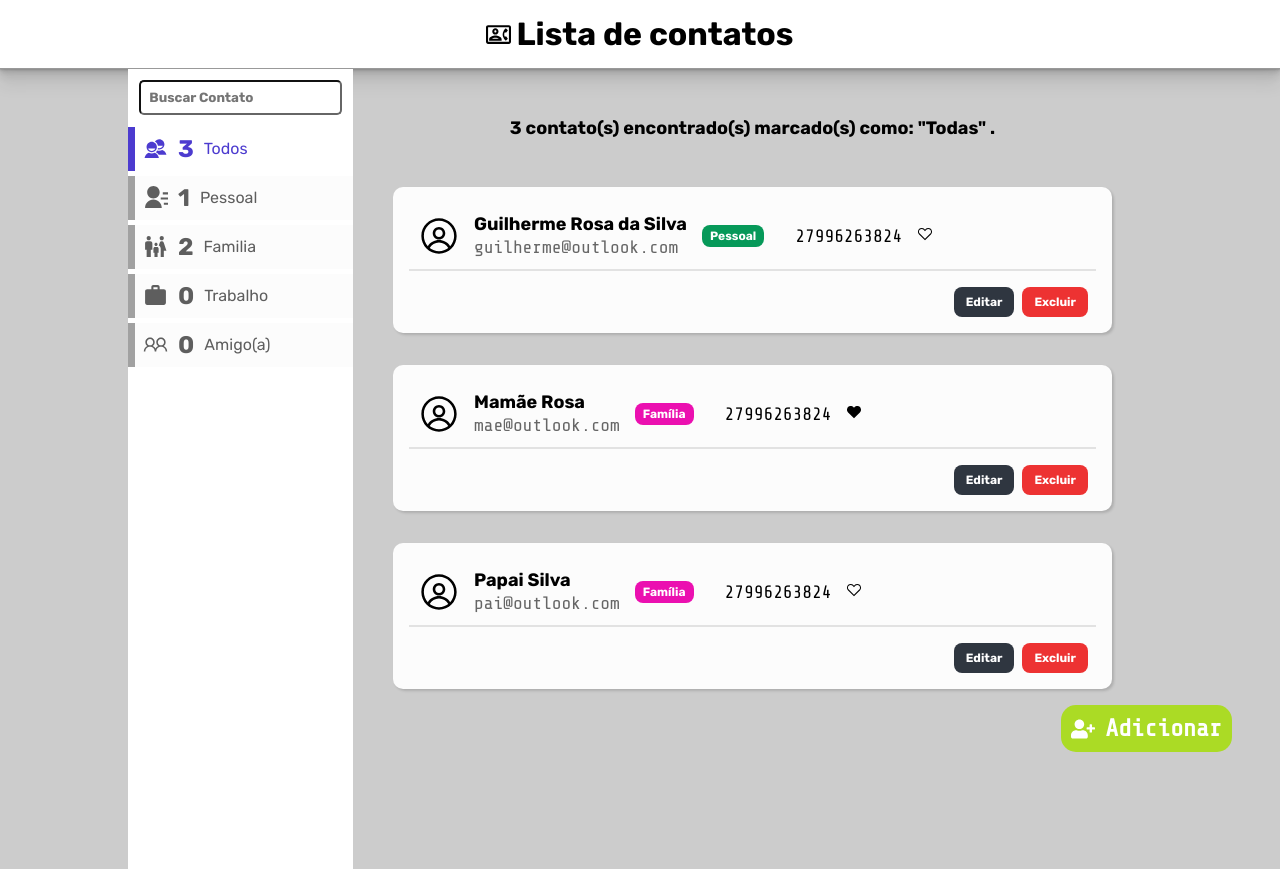
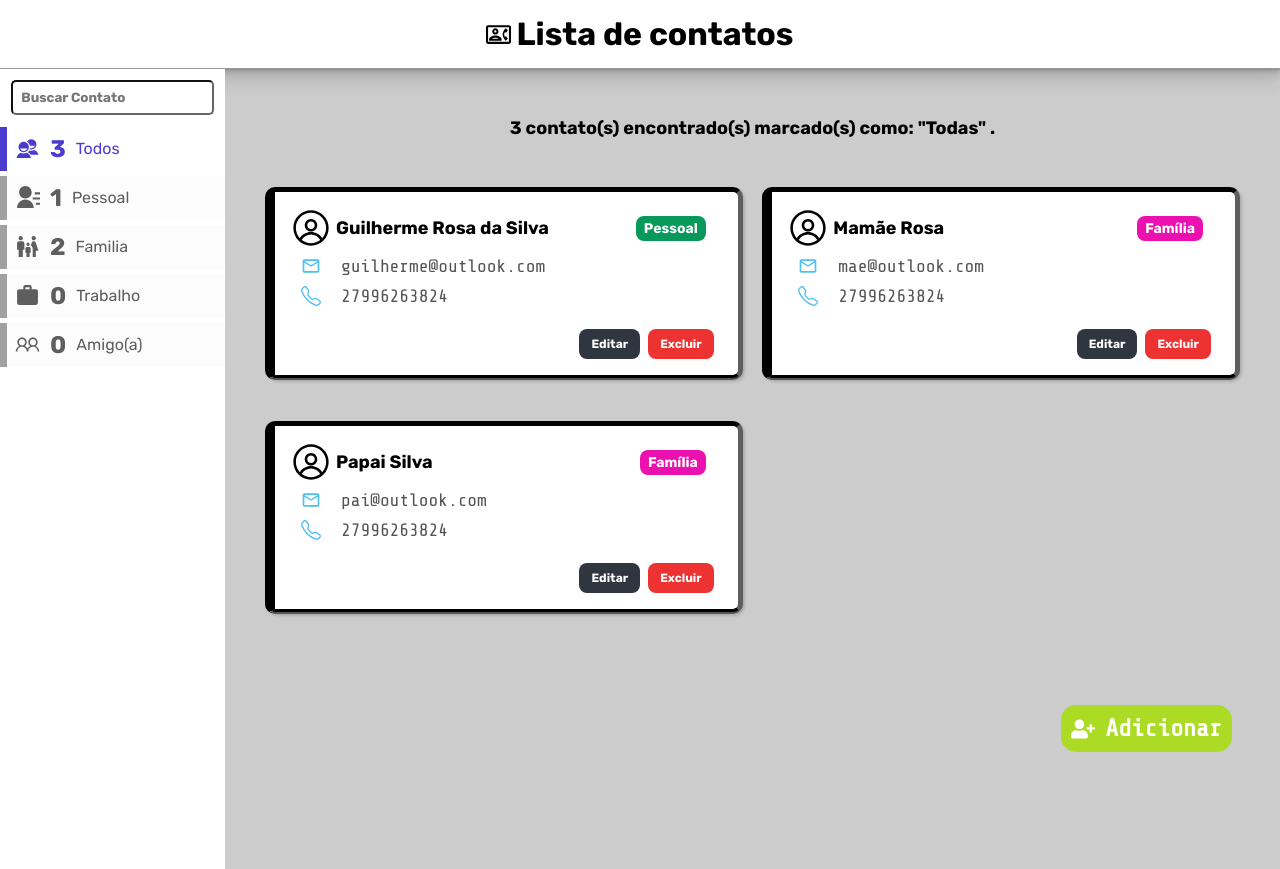
Before and after one commit to guilhermers23/EBAC_M32_Tarefa-ListaDeContatos, a React (Vite) app: page / in a window 1280 px wide. Built offline with nearby package versions, Linux system fonts and the light colour scheme.

Commit message:
Alteração na exibiçao dos Cards

```diff
--- a/src/App.tsx
+++ b/src/App.tsx
@@ -3,14 +3,14 @@ import { Provider } from "react-redux";
 
 import GlobalStyled from "./styles";
 import AppRoutes from "./Routes";
-import Navbar from "./components/Navbar";
+import Header from "./components/Header";
 import store from "./store";
 
 const App = () => {
   return (
     <Provider store={store}>
       <GlobalStyled />
-      <Navbar />
+      <Header />
       <RouterProvider router={AppRoutes} />
     </Provider>
   )
--- a/src/components/CardContact/index.tsx
+++ b/src/components/CardContact/index.tsx
@@ -1,15 +1,16 @@
 import { useDispatch } from "react-redux";
 import { useState } from "react";
 import { RxAvatar } from "react-icons/rx";
-import { VscHeart, VscHeartFilled } from "react-icons/vsc";
 import type ClassContact from "../../models/Contact";
 import { editContact, removeContact } from "../../store/reducers/contact";
 import * as GS from "../../styles";
 import * as S from "./styled";
+import { MdOutlineEmail } from "react-icons/md";
+import { BsTelephone } from "react-icons/bs";
 
 type PropsContact = ClassContact;
 
-const CardContact = ({ id, name, email, phoneNumber, typeContact, favorite }: PropsContact) => {
+const CardContact = ({ id, name, email, phoneNumber, typeContact }: PropsContact) => {
     const dispatch = useDispatch();
     const [edit, setEdit] = useState(false);
     const [newPhone, setNewPhone] = useState(phoneNumber);
@@ -22,7 +23,7 @@ const CardContact = ({ id, name, email, phoneNumber, typeContact, favorite }: Pr
     };
 
     const saveEdit = () => {
-        dispatch(editContact({ id, name, email: newEmail, phoneNumber: newPhone, typeContact, favorite }));
+        dispatch(editContact({ id, name, email: newEmail, phoneNumber: newPhone, typeContact }));
         setEdit(false);
     };
 
@@ -36,21 +37,30 @@ const CardContact = ({ id, name, email, phoneNumber, typeContact, favorite }: Pr
 
     return (
         <S.Card>
-            <S.HeaderContact>
-                <RxAvatar size={40} />
-                <S.Avatar>
-                    <S.TitleContact>
-                        {edit && <em>Editando: </em>}
-                        {name}</S.TitleContact>
-                    <S.Email as={edit ? "textarea" : "email"} value={newEmail}
-                        onChange={(e) => setNewEmail(e.target.value)}
-                        disabled={!edit}>{email}</S.Email>
-                </S.Avatar>
+            <S.Avatar>
+                <S.TitleContact>
+                    <RxAvatar size={40} />
+                    {edit && <em>Editando: </em>}
+                    {name}
+                </S.TitleContact>
                 <S.Tag tagcolor={typeContact}>{typeContact}</S.Tag>
-                <S.Phone as={edit ? "textarea" : "tell"} maxLength={11} disabled={!edit} value={newPhone}
-                    onChange={(e) => setNewPhone(e.target.value)}>{phoneNumber}</S.Phone>
-                <span>{!favorite ? <VscHeart /> : <VscHeartFilled />}</span>
-            </S.HeaderContact>
+            </S.Avatar>
+
+            <S.InfosContact>
+                <label htmlFor="email"><MdOutlineEmail /></label>
+                <input type="email" id="email"
+                    value={newEmail} onChange={e => setNewEmail(e.target.value)}
+                    disabled={!edit}
+                />
+            </S.InfosContact>
+
+            <S.InfosContact>
+                <label htmlFor="phone"><BsTelephone /></label>
+                <input type="tel" id="phone"
+                    maxLength={11} disabled={!edit} value={newPhone}
+                    onChange={e => setNewPhone(e.target.value)}
+                />
+            </S.InfosContact>
 
             <S.ActionsBar>
                 {!edit ? (
--- a/src/components/CardContact/styled.ts
+++ b/src/components/CardContact/styled.ts
@@ -16,48 +16,60 @@ const checkBackgroundColor = (props: PropsTagColor): string => {
 };
 
 export const Card = styled.div`
-  background-color: #fcfcfc;
+  display: flex;
+  flex-direction: column;
+  background-color: var(--color-white);
+  gap: 5px;
   padding: 16px;
   box-shadow: rgba(0, 0, 0, 0.15) 1.95px 1.95px 2.6px;
+  border-top: 5px solid #000000;
+  border-right: 5px inset rgb(10, 10, 10);
+  border-bottom: 5px groove #000000;
+  border-left: 10px solid #000000;
   margin-bottom: 32px;
   border-radius: 10px;
 `;
 
-export const HeaderContact = styled.div`
+export const Avatar = styled.span`
   display: flex;
   align-items: center;
-  gap: 15px;
-  margin: 10px;
-`;
-
-export const Avatar = styled.span`
-  align-items: center;
+  justify-content: space-between;
   gap: 5px;
 `;
 
 export const TitleContact = styled.h3`
+  display: flex;
+  gap: 5px;
+  align-items: center;
   font-size: 18px;
   font-weight: bold;
 `;
 
-export const Phone = styled.textarea`
-  font-size: 18px;
-  line-height: 24px;
+export const InfosContact = styled.span`
+  display: flex;
+  align-items: center;
+  gap: 10px;
   height: 25px;
-  font-family: var(--font-mono);
-  background-color: transparent;
-  border: none;
-  resize: none;
-`;
 
-export const Email = styled(Phone)`
-  color: var(--color-gray);
+  label {
+    padding: 10px;
+    display: flex;
+    align-items: center;
+    font-size: 20px;
+    color: rgb(80, 191, 242);
+  }
+  input {
+    font-size: 18px;
+    border: none;
+    line-height: 24px;
+    font-family: var(--font-mono);
+    background-color: transparent;
+  }
 `;
 
 export const ActionsBar = styled.div`
   display: flex;
   justify-content: end;
-  border-top: 2px solid rgba(0, 0, 0, 0.1);
   padding-top: 16px;
 `;
 
@@ -65,9 +77,8 @@ export const Tag = styled.span<PropsTagColor>`
   padding: 4px 8px;
   color: #fff;
   font-weight: bold;
-  font-size: 12px;
+  font-size: 14px;
   background-color: ${(props) => checkBackgroundColor(props)};
   border-radius: 8px;
   margin-right: 16px;
-  display: inline-block;
 `;
--- a/src/components/Navbar/index.tsx
+++ b/src/components/Header/index.tsx
@@ -1,7 +1,7 @@
 import { MdOutlineContactPhone } from "react-icons/md";
 import * as S from "./styled";
 
-const Navbar = () => (
+const Header = () => (
     <S.Header>
         <S.Logo>
             <MdOutlineContactPhone size='25' />
@@ -10,4 +10,4 @@ const Navbar = () => (
     </S.Header>
 );
 
-export default Navbar;
+export default Header;
--- a/src/containers/ContactList/index.tsx
+++ b/src/containers/ContactList/index.tsx
@@ -1,8 +1,8 @@
 import { useSelector } from "react-redux";
-
 import type { RootReducer } from "../../store";
+import CardContact from "../../components/CardContact";
 import * as GS from "../../styles";
-import CardContact from "../../components/CardContact";
+import * as S from "./styled";
 
 const ContactList = () => {
     const contactsList = useSelector((state: RootReducer) => state.contact);
@@ -38,12 +38,16 @@ const ContactList = () => {
     const contacts = filterContacts();
 
     return (
+        <>
             <GS.Main>
                 <GS.Title as="p">{showMessage(contacts.length)}</GS.Title>
+                <S.SectionCard>
                     {contacts.map((contact) => (
                         <CardContact key={contact.id} {...contact} />
                     ))}
+                </S.SectionCard>
             </GS.Main >
+        </>
     )
 };
 
--- /dev/null
+++ b/src/containers/ContactList/styled.ts
@@ -0,0 +1,7 @@
+import styled from "styled-components";
+
+export const SectionCard = styled.section`
+  display: grid;
+  grid-template-columns: 49% 49%;
+  gap: 2%;
+`;
--- a/src/containers/FormRegister/index.tsx
+++ b/src/containers/FormRegister/index.tsx
@@ -1,10 +1,10 @@
 import { useState } from "react";
 import { useDispatch } from "react-redux";
 import { useNavigate } from "react-router-dom";
+import { addContact } from "../../store/reducers/contact";
 import * as Enums from "../../utilities/enums/ContactEnums";
 import * as GS from "../../styles";
 import * as S from "./styled";
-import { addContact } from "../../store/reducers/contact";
 
 const FormRegister = () => {
     const dispatch = useDispatch();
@@ -17,7 +17,7 @@ const FormRegister = () => {
     const registerForm = (event: React.FormEvent<HTMLFormElement>) => {
         event.preventDefault();
         try {
-            dispatch(addContact({ name, email, phoneNumber: phone, typeContact, favorite: false }))
+            dispatch(addContact({ name, email, phoneNumber: phone, typeContact }))
             navigate("/");
             setName('');
             setPhone('');
--- a/src/models/Contact.ts
+++ b/src/models/Contact.ts
@@ -5,22 +5,19 @@ class ClassContact {
   name: string;
   email: string;
   phoneNumber: string;
-  favorite: boolean;
 
   constructor(
     id: number,
     typeContact: Enums.TypeContact,
     name: string,
     email: string,
-    phoneNumber: string,
-    favorite: boolean
+    phoneNumber: string
   ) {
     this.id = id;
     this.typeContact = typeContact;
     this.name = name;
     this.email = email;
     this.phoneNumber = phoneNumber;
-    this.favorite = favorite;
   }
 }
 
--- a/src/store/reducers/contact.ts
+++ b/src/store/reducers/contact.ts
@@ -9,7 +9,6 @@ const initialState: Contact[] = [
     email: "guilherme@outlook.com",
     phoneNumber: "27996263824",
     typeContact: Enums.TypeContact.PESSOAL,
-    favorite: false,
   },
   {
     id: 2,
@@ -17,7 +16,6 @@ const initialState: Contact[] = [
     email: "mae@outlook.com",
     phoneNumber: "27996263824",
     typeContact: Enums.TypeContact.FAMILIA,
-    favorite: true,
   },
   {
     id: 3,
@@ -25,7 +23,6 @@ const initialState: Contact[] = [
     email: "pai@outlook.com",
     phoneNumber: "27996263824",
     typeContact: Enums.TypeContact.FAMILIA,
-    favorite: false,
   },
 ];
 
--- a/src/styles/index.ts
+++ b/src/styles/index.ts
@@ -32,7 +32,6 @@ const GlobalStyled = createGlobalStyle`
 `;
 
 export const Container = styled.div`
-  max-width: 1024px;
   margin: 0 auto;
   display: grid;
   grid-template-columns: 225px auto;
```
Also changed, not shown: src/components/Header/styled.ts (renamed from src/components/Navbar/styled.ts). Lines whose indentation alone changed are shown as unchanged.
